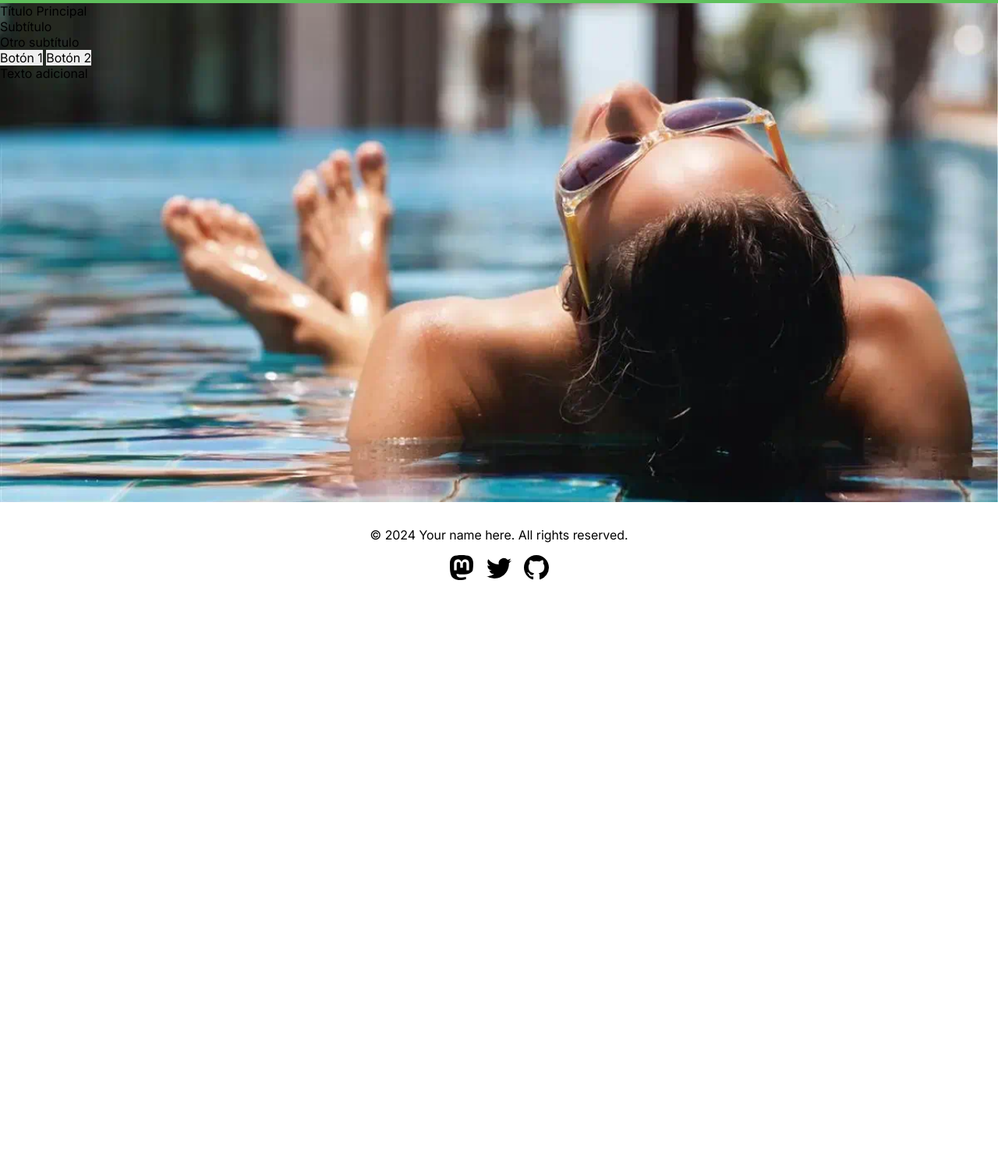
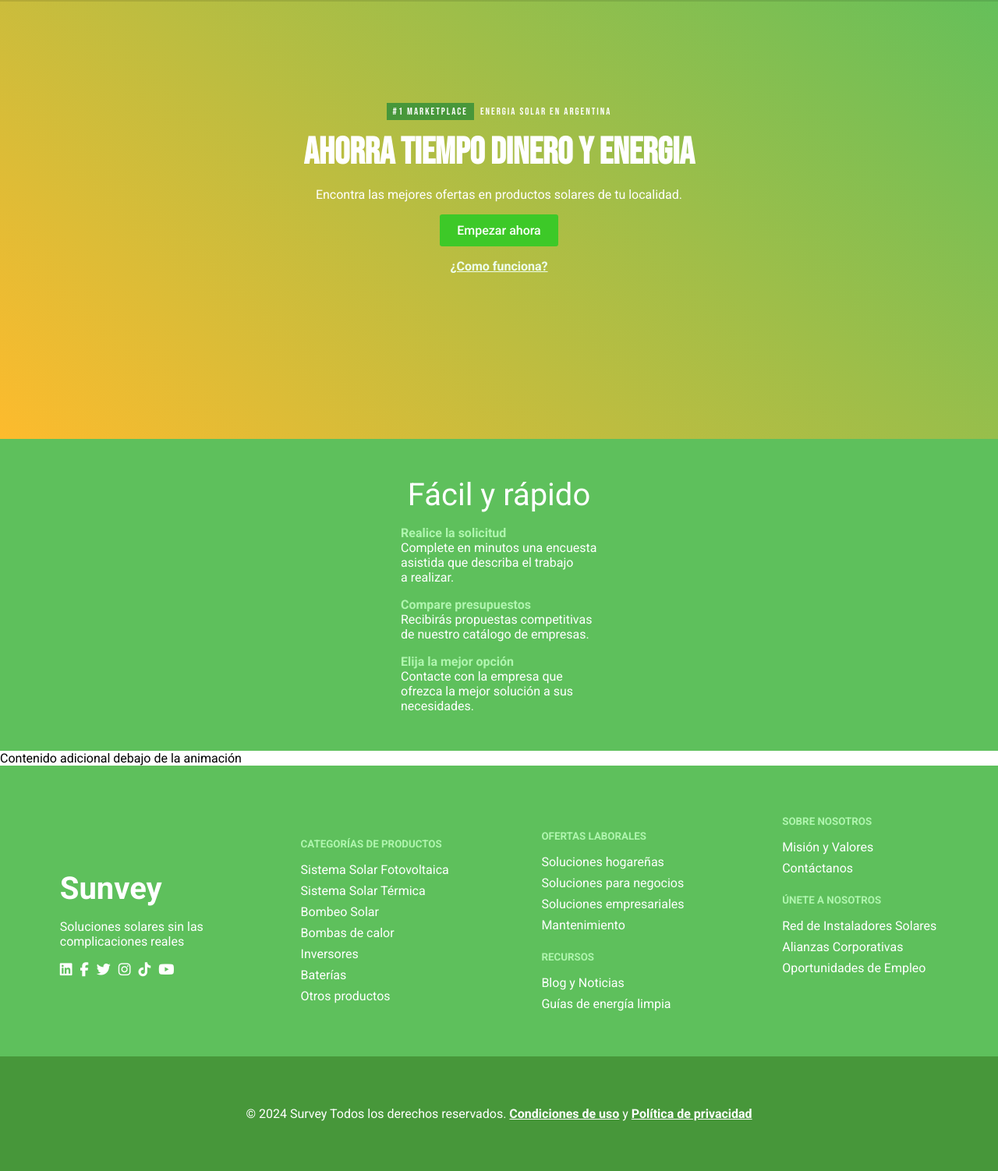
Before and after one commit to mtszd/renovar, an Astro site: page / in a window 1280 px wide. Shown: the part 77-1579 px from the top of the page at 78% size. Before the commit the page ends 921 px from the top, so only its background shows below. Built offline with nearby package versions, Linux system fonts and the light colour scheme; Astro itself is replaced by a stand-in of ours; a web font is replaced by a local one.

Commit message:
Añadido Footer y ajustes de diseño

```diff
--- a/fonts/interVariable.css
+++ /dev/null
@@ -1,14 +0,0 @@
-@font-face {
-  font-family: InterVariable;
-  font-style: normal;
-  font-weight: 100 900;
-  font-display: swap;
-  src: url("InterVariable.woff2") format("woff2");
-}
-@font-face {
-  font-family: InterVariable;
-  font-style: italic;
-  font-weight: 100 900;
-  font-display: swap;
-  src: url("InterVariable-Italic.woff2") format("woff2");
-}
--- a/src/components/Logo.astro
+++ b/src/components/Logo.astro
@@ -9,4 +9,10 @@
       font-size: clamp(1.5rem, 10vw, 2.5rem);
       color: var(--color-text-light);
     }
+
+    span{
+
+      font-family: var(--font-family);
+
+    }
 </style>
--- a/src/components/layout/footer/Footer.astro
+++ b/src/components/layout/footer/Footer.astro
@@ -1,62 +1,141 @@
 ---
 const today = new Date();
+import Logo from '../../Logo.astro';
+import Rrss from '../../Rrss.svelte';
 ---
 
 <footer>
-	&copy; {today.getFullYear()} Your name here. All rights reserved.
-	<div class="social-links">
-		<a href="https://m.webtoo.ls/@astro" target="_blank">
-			<span class="sr-only">Follow Astro on Mastodon</span>
-			<svg
-				viewBox="0 0 16 16"
-				aria-hidden="true"
-				width="32"
-				height="32"
-				astro-icon="social/mastodon"
-				><path
-					fill="currentColor"
-					d="M11.19 12.195c2.016-.24 3.77-1.475 3.99-2.603.348-1.778.32-4.339.32-4.339 0-3.47-2.286-4.488-2.286-4.488C12.062.238 10.083.017 8.027 0h-.05C5.92.017 3.942.238 2.79.765c0 0-2.285 1.017-2.285 4.488l-.002.662c-.004.64-.007 1.35.011 2.091.083 3.394.626 6.74 3.78 7.57 1.454.383 2.703.463 3.709.408 1.823-.1 2.847-.647 2.847-.647l-.06-1.317s-1.303.41-2.767.36c-1.45-.05-2.98-.156-3.215-1.928a3.614 3.614 0 0 1-.033-.496s1.424.346 3.228.428c1.103.05 2.137-.064 3.188-.189zm1.613-2.47H11.13v-4.08c0-.859-.364-1.295-1.091-1.295-.804 0-1.207.517-1.207 1.541v2.233H7.168V5.89c0-1.024-.403-1.541-1.207-1.541-.727 0-1.091.436-1.091 1.296v4.079H3.197V5.522c0-.859.22-1.541.66-2.046.456-.505 1.052-.764 1.793-.764.856 0 1.504.328 1.933.983L8 4.39l.417-.695c.429-.655 1.077-.983 1.934-.983.74 0 1.336.259 1.791.764.442.505.661 1.187.661 2.046v4.203z"
-				></path></svg
-			>
-		</a>
-		<a href="https://twitter.com/astrodotbuild" target="_blank">
-			<span class="sr-only">Follow Astro on Twitter</span>
-			<svg viewBox="0 0 16 16" aria-hidden="true" width="32" height="32" astro-icon="social/twitter"
-				><path
-					fill="currentColor"
-					d="M5.026 15c6.038 0 9.341-5.003 9.341-9.334 0-.14 0-.282-.006-.422A6.685 6.685 0 0 0 16 3.542a6.658 6.658 0 0 1-1.889.518 3.301 3.301 0 0 0 1.447-1.817 6.533 6.533 0 0 1-2.087.793A3.286 3.286 0 0 0 7.875 6.03a9.325 9.325 0 0 1-6.767-3.429 3.289 3.289 0 0 0 1.018 4.382A3.323 3.323 0 0 1 .64 6.575v.045a3.288 3.288 0 0 0 2.632 3.218 3.203 3.203 0 0 1-.865.115 3.23 3.23 0 0 1-.614-.057 3.283 3.283 0 0 0 3.067 2.277A6.588 6.588 0 0 1 .78 13.58a6.32 6.32 0 0 1-.78-.045A9.344 9.344 0 0 0 5.026 15z"
-				></path></svg
-			>
-		</a>
-		<a href="https://github.com/withastro/astro" target="_blank">
-			<span class="sr-only">Go to Astro's GitHub repo</span>
-			<svg viewBox="0 0 16 16" aria-hidden="true" width="32" height="32" astro-icon="social/github"
-				><path
-					fill="currentColor"
-					d="M8 0C3.58 0 0 3.58 0 8c0 3.54 2.29 6.53 5.47 7.59.4.07.55-.17.55-.38 0-.19-.01-.82-.01-1.49-2.01.37-2.53-.49-2.69-.94-.09-.23-.48-.94-.82-1.13-.28-.15-.68-.52-.01-.53.63-.01 1.08.58 1.23.82.72 1.21 1.87.87 2.33.66.07-.52.28-.87.51-1.07-1.78-.2-3.64-.89-3.64-3.95 0-.87.31-1.59.82-2.15-.08-.2-.36-1.02.08-2.12 0 0 .67-.21 2.2.82.64-.18 1.32-.27 2-.27.68 0 1.36.09 2 .27 1.53-1.04 2.2-.82 2.2-.82.44 1.1.16 1.92.08 2.12.51.56.82 1.27.82 2.15 0 3.07-1.87 3.75-3.65 3.95.29.25.54.73.54 1.48 0 1.07-.01 1.93-.01 2.2 0 .21.15.46.55.38A8.012 8.012 0 0 0 16 8c0-4.42-3.58-8-8-8z"
-				></path></svg
-			>
-		</a>
+<div class="footer-content">
+	<div class="footer-section">
+		<Logo />
+		<p>Soluciones solares sin las complicaciones reales</p>
+		<Rrss />
+	</div>
+	<div class="footer-section">
+		<h6>CATEGORÍAS DE PRODUCTOS</h6>
+			<ul>
+				<li><a href="#">Sistema Solar Fotovoltaica</a></li>
+				<li><a href="#">Sistema Solar Térmica</a></li>
+				<li><a href="#">Bombeo Solar</a></li>
+				<li><a href="#">Bombas de calor</a></li>
+				<li><a href="#">Inversores</a></li>
+				<li><a href="#">Baterías</a></li>
+				<li><a href="#">Otros productos</a></li>
+			</ul>
+	</div>
+
+	<div class="footer-section">
+		<h6>OFERTAS LABORALES</h6>
+		<ul>
+			<li><a href="#">Soluciones hogareñas</a></li>
+			<li><a href="#">Soluciones para negocios</a></li>
+			<li><a href="#">Soluciones empresariales</a></li>
+			<li><a href="#">Mantenimiento</a></li>
+		</ul>
+		<h6>RECURSOS</h6>
+		<ul>
+			<li><a href="#">Blog y Noticias</a></li>
+			<li><a href="#">Guías de energía limpia</a></li>
+		</ul>
+	</div>
+
+	<div class="footer-section">
+		<h6>SOBRE NOSOTROS</h6>
+		<ul>
+			<li><a href="#">Misión y Valores</a></li>
+			<li><a href="#">Contáctanos</a></li>
+		</ul>
+		<h6>ÚNETE A NOSOTROS</h6>
+		<ul>
+			<li><a href="#">Red de Instaladores Solares</a></li>
+			<li><a href="#">Alianzas Corporativas</a></li>
+			<li><a href="#">Oportunidades de Empleo</a></li>
+		</ul>
+	</div>
+</div>
+	<div class="footer-bottom">
+		<p> &copy; {today.getFullYear()} Survey Todos los derechos reservados. <a href="#">Condiciones de uso</a> y <a href="#">Política de privacidad</a></p>
 	</div>
 </footer>
+
+
 <style>
+
 footer {
-		padding: 2em 1em 6em 1em;
-		background: linear-gradient(var(--gray-gradient)) no-repeat;
-		color: rgb(var(--gray));
-		text-align: center;
+
+    background-color: var(--color-primary);
+    color: var(--color-text-light);
+	display: block;
+
 }
-	.social-links {
+
+.footer-content {
 	display: flex;
 	justify-content: center;
-		gap: 1em;
-		margin-top: 1em;
+	align-items: center;
+    flex-direction: column;
+    padding-top: 4rem;
+	gap: 2rem;
 }
-	.social-links a {
+
+.footer-section {
+	display: flex;
+	width: 50vw;
+    flex-direction: column;
+	justify-content: left;
+    gap: 1rem;
+}
+
+.footer-section:last-child {
+	margin-bottom: 4rem;
+}
+
+.footer-section h6 {
+	color: var(--color-text-category);
+	font-size:smaller;
+    font-weight:900;
+    text-transform: uppercase;
+}
+
+.footer-section ul {
+    list-style: none;
+    padding: 0;
+}
+
+.footer-section ul li {
+    margin-bottom: 0.5rem;
+}
+
+.footer-section ul li a {
+    color: var(--color-text-light);
     text-decoration: none;
-		color: rgb(var(--gray));
+	font-size:medium;
+    font-weight:300;
 }
-	.social-links a:hover {
-		color: rgb(var(--gray-dark));
+
+.footer-bottom {
+    background-color: var(--color-secondary);
+    color: var(--color-text-light);
+    text-align: center;
+	padding: 4rem 2rem;
+}
+
+.footer-bottom a {
+	color: var(--color-text-light);
+	font-weight:700;
+}
+
+@media (width > 768px) {
+
+    .footer-content {
+		max-width: 100vw;
+        flex-direction: row;
+        justify-content: space-evenly;
+		margin-bottom: 2rem;
+    }
+    .footer-section {
+		width: 200px;
+
+    }
 }
 </style>
--- a/src/components/layout/header/BaseHead.astro
+++ b/src/components/layout/header/BaseHead.astro
@@ -21,8 +21,7 @@ const { title, description, image = '/blog-placeholder-1.jpg' } = Astro.props;
 <meta name="generator" content={Astro.generator} />
 
 <!-- Font preloads -->
-<link rel="preload" href="/fonts/InterVariable.woff2" as="font" type="font/woff" crossorigin />
-<link rel="preload" href="/fonts/InterVariable-Italic.woff2" as="font" type="font/woff" crossorigin />
+
 
 <!-- Canonical URL -->
 <link rel="canonical" href={canonicalURL} />
--- a/src/components/layout/header/Hamburger.svelte
+++ b/src/components/layout/header/Hamburger.svelte
@@ -111,7 +111,7 @@
   .menu span{
     font-size: 0.8rem;
     font-weight: bolder;
-    color: var(--color-text-secondary);
+    color: var(--color-text-category);
     margin-top: 1rem;
   }
 
--- /dev/null
+++ b/src/components/pages/index/Beneficios.astro
@@ -0,0 +1,5 @@
+---
+
+---
+
+<div id="content"><p>Contenido adicional debajo de la animación</p></div>
--- a/src/components/pages/index/Hero.astro
+++ b/src/components/pages/index/Hero.astro
@@ -1,22 +1,65 @@
 <section aria-label="Hero Section" role="img">
-    <div class="hero-content">
-        <h1>Título Principal</h1>
-        <h2>Subtítulo</h2>
-        <h3>Otro subtítulo</h3>
-            <div class="buttons">
-                <button>Botón 1</button>
-                <button>Botón 2</button>
-            </div>
-        <span>Texto adicional</span>
-    </div>
+
+        <h1>Energia Solar en Argentina</h1>
+        <span>Ahorra tiempo dinero y energia</span>
+        <h3>Encontra las mejores ofertas en productos solares de tu localidad.</h3>
+        <button>Empezar ahora</button>
+        <a href="/">¿Como funciona?</a>
+
 </section>
 
 <style>
 
+button {
+    color: var(--color-text-light);
+    background-color: var(--color-accent);
+}
 section {
     width: 100%;
     height: 80vh;
-    background-image: url('/img/bg-hero-index.webp'), url('/img/bg-hero-index.jpg');
-    background-size: cover;
-    background-position: center;
+    background: var(--linear-gradient);
+    display: flex;
+    justify-content: center;
+    align-items: center;
+    text-align: center;
+    flex-direction: column;
+    gap: 1rem;
+    color: var(--color-text-light)
 }
+
+h1 {
+    letter-spacing: 2px;
+    font-size: 0.8rem;
+    text-transform: uppercase;
+    font-weight: 400;
+    width: 100%;
+
+}
+
+h1::before{
+    color: var(--color-text-light);
+    margin-right: 0.5rem;
+    content: "#1 Marketplace";
+    background-color: var(--color-secondary);
+    padding: 0.2rem 0.5rem;
+}
+
+h3 {
+    width:80%
+}
+
+span {
+    width: 70%;
+    font-size: 3rem;
+    text-wrap: pretty;
+    font-weight: bolder;
+    font-family: var(--font-display);
+    text-transform: uppercase;
+
+}
+
+a {
+    color: var(--color-text-secondary);
+    font-weight: bolder;
+    cursor: pointer;
+}
--- /dev/null
+++ b/src/components/pages/index/StepAnimation.astro
@@ -0,0 +1,67 @@
+---
+---
+<div id="container">
+    <div class="animated-section">
+        <div class="initial-text"> <span>Fácil y rápido</span> </div>
+
+        <div class="step step1">
+            <h3>Realice la solicitud</h3>
+            <p>Complete en minutos una encuesta asistida que describa el trabajo a realizar.</p>
+        </div>
+        <div class="step step2">
+            <h3>Compare presupuestos</h3>
+            <p>Recibirás propuestas competitivas de nuestro catálogo de empresas.</p>
+        </div>
+        <div class="step step3">
+            <h3>Elija la mejor opción</h3>
+            <p>Contacte con la empresa que ofrezca la mejor solución a sus necesidades.</p>
+        </div>
+    </div>
+    <div id="stretcher"></div>
+</div>
+
+<style>
+
+    span {
+        font-size: 2.5rem;
+    }
+
+    h3 {
+        color: var(--color-text-category);
+        font-weight:900;
+    }
+
+    p {
+        color: var(--color-text-secondary:)
+    }
+
+    #container {
+        height: 50vh;
+        background-color: var(--color-primary);
+        display: flex;
+        align-items: center;
+        justify-content: center;
+    }
+
+
+    .animated-section {
+
+        display: flex;
+        flex-direction: column;
+        align-items: center;
+        justify-content: center;
+        gap: 1rem;
+        color: var(--color-text-light);
+    }
+    .initial-text {
+
+
+    }
+
+    .step {
+
+        max-width: 252px;
+        text-wrap: pretty;
+    }
+
+</style>
--- a/src/layouts/MainLayout.astro
+++ b/src/layouts/MainLayout.astro
@@ -9,7 +9,7 @@ import { SITE_TITLE, SITE_DESCRIPTION } from '../consts';
 	<head>
 		<BaseHead title={SITE_TITLE} description={SITE_DESCRIPTION} />
 		<style>
-			/* Estilos globales del sitio */
+
 		</style>
 	</head>
 
--- a/src/pages/index.astro
+++ b/src/pages/index.astro
@@ -1,10 +1,14 @@
 ---
 import MainLayout from "../layouts/MainLayout.astro";
 import Hero from "../components/pages/index/Hero.astro";
+import StepAnimation from "../components/pages/index/StepAnimation.astro";
+import Beneficios from "../components/pages/index/Beneficios.astro";
 ---
 
 <MainLayout>
     <main>
         <Hero/>
+        <StepAnimation/>
+        <Beneficios/>
     </main>
 </MainLayout>
--- a/src/styles/global.css
+++ b/src/styles/global.css
@@ -1,8 +1,11 @@
-@import url('/fonts/interVariable.css');
+@import url('https://fonts.googleapis.com/css2?family=Bebas+Neue&display=swap');
+@import url('https://fonts.googleapis.com/css2?family=Roboto:wght@400;500;700&display=swap');
+
 
 :root {
     /* Fuentes */
-    --font-family: 'Inter', sans-serif;
+    --font-family: 'Roboto', sans-serif;
+	--font-display: 'Bebas Neue', sans-serif;
 
     /* Colores */
 	/* Colores de marca */
@@ -14,17 +17,12 @@
 	/* Colores de texto */
 	--color-text-dark: #333;
 	--color-text-light: #FFF;
-	--color-text-secondary: #aff5ae;
+	--color-text-secondary: #efe;
+	--color-text-category: #aff5ae;
 	/* Colores de acento */
-	--color-accent: #fcff3c;
+	--linear-gradient: linear-gradient(222deg, rgba(94,192,92,1) 0%, rgba(253,187,45,1) 100%);
+	--color-accent: #3dc928;
 	--color-link: #1a0dab;
-}
-
-@supports (font-variation-settings: normal) {
-	:root {
-		font-family: "InterVariable", sans-serif;
-		font-optical-sizing: auto;
-	}
 }
 
 /* Reset CSS */
@@ -46,18 +44,44 @@ html {
 }
 
 main {
-	width: 100%; /* Cambiado para que ocupe todo el ancho disponible */
-	margin: auto; /* Centra el contenido horizontalmente */
+	width: 100%;
+	margin: auto;
 }
+
 
 img {
 	max-width: 100%;
 	height: auto;
 }
 
+/* Usos de las Fuentes */
+
+h1, h2 {
+    font-family: var(--font-display);
+}
+
+/*Roboto */
+body, h3, h4, h5, h6, p, ul, ol, input, textarea, button, label, nav, footer {
+    font-family: var(--font-family);
+    font-weight: 400;
+}
+
+button, input[type="button"], a, label, nav {
+    font-family: var(--font-family);
+    font-weight: 500;
+}
+
+button, input[type="button"] {
+	padding: 0.7rem 1.4rem;
+	border-radius: 0.2rem;
+}
+
 strong, b {
-	font-weight: 700;
+    font-family: var(--font-family);
+    font-weight: 700;
 }
+
+/* A11y*/
 
 .sr-only {
 	border: 0;
```
Also changed, not shown: src/components/layout/header/Header.astro (+9 -1 lines), fonts/InterVariable-Italic.woff2 (deleted), fonts/InterVariable.woff2 (deleted). Lines whose indentation alone changed are shown as unchanged.
